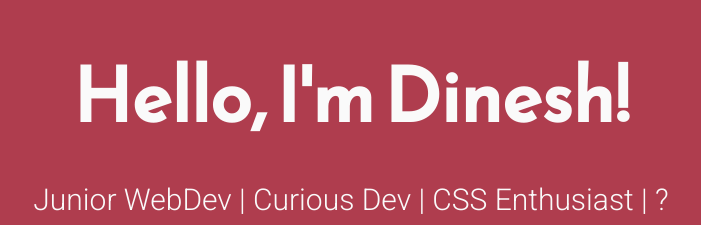
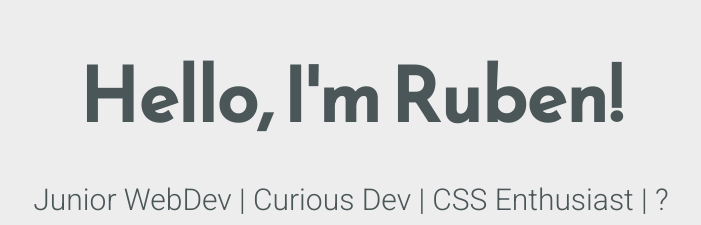
Before and after one commit to RubenPereiraC/RubenPereiraC.github.io, a plain HTML site: page index.html in a window 1280 px wide. Shown: the part 217-442 px from the top of the page, without its empty margins (289-990 px from the left). Drawn offline with Linux system fonts and the light colour scheme.

Commit message:
index, ajustement titre

```diff
--- a/index.html
+++ b/index.html
@@ -13,7 +13,7 @@
 	<link href="https://use.fontawesome.com/releases/v5.0.8/css/all.css" rel="stylesheet">
 	<link rel="stylesheet" href="css/reset.css">
 	<link rel="stylesheet" href="css/styles.css">
-	<link rel="stylesheet" href="css/themes/red-white.css">
+	<link rel="stylesheet" href="css/themes/white-grey.css">
 	<!-- <link rel="stylesheet" href="css/themes/green-white.css"> -->
 	<!-- <link rel="stylesheet" href="css/themes/red-white.css"> -->
 	<!-- <link rel="stylesheet" href="css/themes/grey-white.css"> -->
@@ -25,7 +25,7 @@
 </head>
 <body>
 	<main>
-		<div class="intro">Hello, I'm Dinesh!</div>
+		<div class="intro">Hello, I'm Ruben!</div>
 		<div class="tagline">Junior WebDev | Curious Dev | CSS Enthusiast | ?</div>
 		<!-- Find your icons from here - https://fontawesome.com/icons?d=gallery&s=brands -->
 		<div class="icons-social">
```
